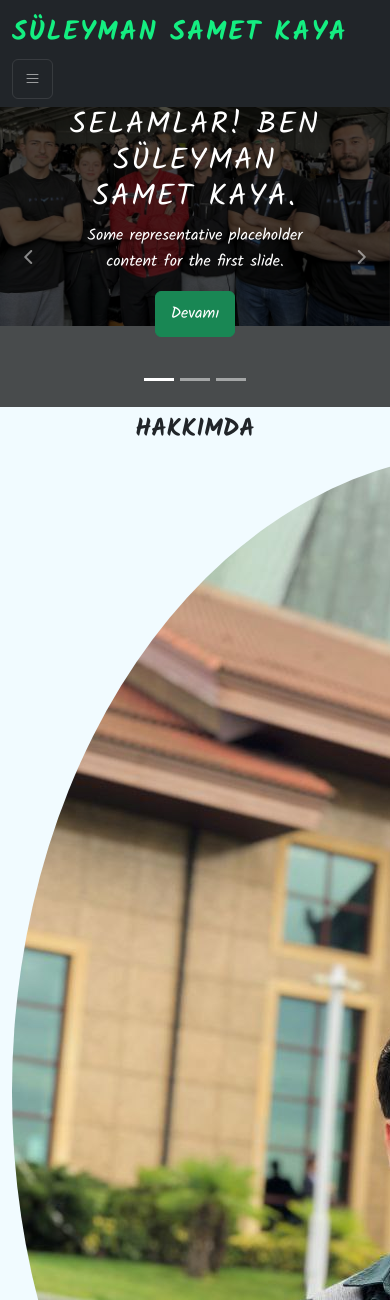
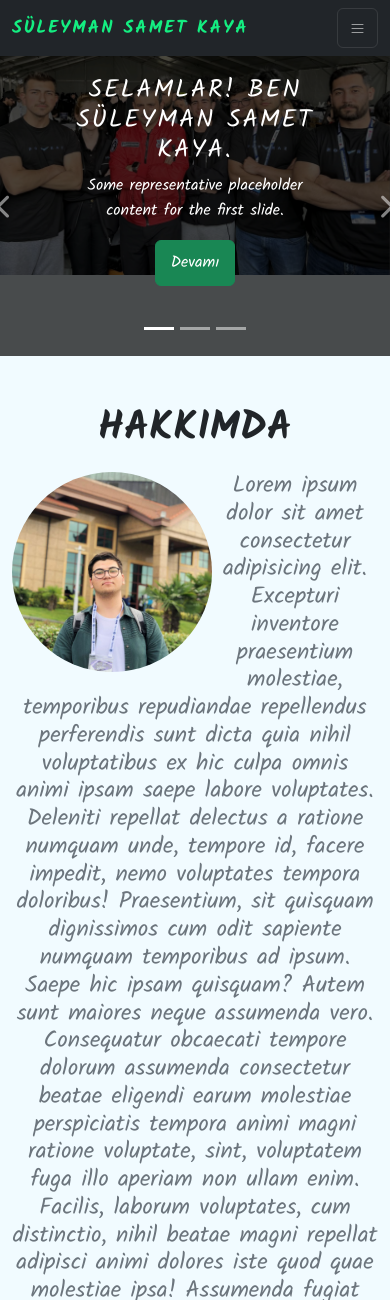
Before and after one commit to suleymansametkaya/Web-Teknolojileri-Proje, a PHP site: page / in a window 390 px wide; the page is wider, and only the part inside the window is pictured. Shown: the top 1300 px of that part. Run offline with PHP 8.4, Linux system fonts and the light colour scheme.

Commit message:
Add files via upload

```diff
--- a/css/style.css
+++ b/css/style.css
@@ -1,27 +1,89 @@
+/* GENEL */
 
 body {
-	font-family: Kalam, cursive;
+
 	background-color: #f1fbff;
 }
 
+*{
+    font-family: kalam,cursive ;
+    }
+
+
+.w-100{
+    height: 100vh;
+
+}
+
+/* GENEL */
+
+/* FOOTER */
+
+.footer {
+    display: block;
+    background-color: #212529;
+    text-align: center;
+    transition: transform 0.3s ease;
+
+
+}
+
+.footer i {
+    font-size: 30px;
+    padding-top: 15px;
+}
+
+.footer i:hover{
+    transform: scale(1.2);
+    opacity: 85%;
+}
+
+/* FOOTER */
+
+/* NAVBAR */
+
+.navbar.nav a{
+    font-size: 15px;
+    text-transform: uppercase;
+    font-weight: 500;
+    }
+
+.nav-item a:hover{
+    color: #14EE81;
+    }
+
+.navbar-dark .navbar-brand{
+    color: #000;
+    font-size: 27px;
+    text-transform: uppercase;
+    font-weight: 700;
+    letter-spacing: 2px;
+
+}
+
+.navbar-dark .navbar-brand:focus,.navbar-dark .navbar-brand:hover{
+    color: #000;
+}
+
+.navbar-dark .navbar-nav  .navbar-Link{
+    color: #000;
+
+}
+
 .ayrac{
+
     font-size: 15px;
     margin: 0px 2px;
 }
 
-*{
-font-family: kalam,cursive ;
-}
+/* NAVBAR */
 
-.section-padding{
-    padding: 100px 0;
-}
+/* SLİDERS */
 
 .carousel-item{
     height: 100vh;
     min-height: 300px;
 }
-
 
 .carousel-item img {
     height: 100%;
@@ -62,40 +124,42 @@ font-family: kalam,cursive ;
     z-index: 1;
 }
 
-.navbar.nav a{
-font-size: 15px;
-text-transform: uppercase;
-font-weight: 500;
-}
-.nav-item a:hover{
-    color: aquamarine;
-    }
-
-
-.navbar-dark .navbar-brand{
-    color: #000;
-    font-size: 27px;
-    text-transform: uppercase;
-    font-weight: 700;
-    letter-spacing: 2px;
-
+.carousel-control-next i {
+    padding-left: 50px;
+    font-size: 25px;
 }
 
-.navbar-dark .navbar-brand:focus,.navbar-dark .navbar-brand:hover{
-    color: #000;
-
-
+.carousel-control-prev i {
+    padding-right: 50px;
+    font-size: 25px;
 }
 
-.navbar-dark .navbar-nav  .navbar-Link{
-    color: #000;
+/* SLİDERS  */
 
+/* HAKKIMDA */
+
+.hakkimda {
+    padding: 64px 0;}
+
+ .hakkimda h2.s-heading {
+    font-size: 50px;
+    margin-top: 0;
+    margin-bottom: 20px;}
+
+ .hakkimda h3.s-subheading {
+    font-size: 20px;
+    font-weight: 600;
+    font-style: italic;
 }
 
-.w-100{
-    height: 100vh;
+.hakkimda img.rounded-circle{
+width: 300px;
+height: 300px;
+object-fit: cover;
+}
+/* HAKKIMDA */
 
-}
+/* TABLET RESPONSİVE */
 
 @media only screen and (min-width:768px) and (max-width:991px) {
     .ayrac{
@@ -117,7 +181,7 @@ font-weight: 500;
     }
 
     .carousel-caption {
-        bottom: 125px;
+        bottom: 130px;
     }
     .carousel-caption h5 {
         font-size: 30px;
@@ -145,14 +209,19 @@ font-weight: 500;
         content: "";
     }
     .nav-item a:hover{
-        color: aquamarine;
+        color: #14EE81;
         }
 
 
 }
 
+/* TABLET RESPONSİVE */
+
+/* MOBİL RESPONSİVE */
 
 @media only screen and (max-width:767px){
+
+
     .ayrac{
         display: none;
     }
@@ -170,6 +239,11 @@ font-weight: 500;
     .navbar-nav{
         text-align: center;
     }
+
+    .navbar-dark .navbar-brand {
+
+        font-size: 18px;}
+
     .navbar-toggler{
         width: auto;
         height: auto;
@@ -183,7 +257,7 @@ font-weight: 500;
     }
 
     .carousel-caption h5 {
-        font-size: 30px;
+        font-size: 25px;
 
     }
 
@@ -204,13 +278,39 @@ font-weight: 500;
         background: rgba(0, 0, 0, 0.7);
         z-index: 1;
         width: 100%;
-
-
-        position: absolute;
         bottom: 0;
         left: 0;
         content: "";
 
         }
+        footer {
+            bottom: 0;
+            left: 0;
+            width: 100%;
+        }
+
+
+        .hakkimda {
+            padding: 40px 0;}
+
+         .hakkimda h2.s-heading {
+            font-size: 40px;
+            text-align: center;
+            margin-top: 0;
+            margin-bottom: 20px;}
+
+         .hakkimda h3.s-subheading {
+            font-size: 16px;
+            font-weight: 400;
+            font-style: italic;
+        }
+
+        .hakkimda img.rounded-circle{
+        width: 200px;
+        height: 200px;
+        object-fit: cover;
+        }
 
 }
+
+/* MOBİL RESPONSİVE */
```
